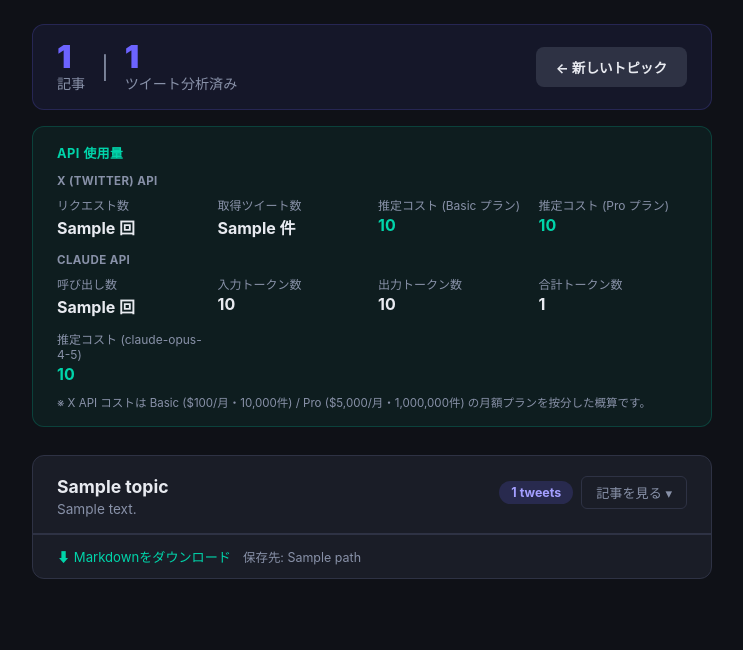
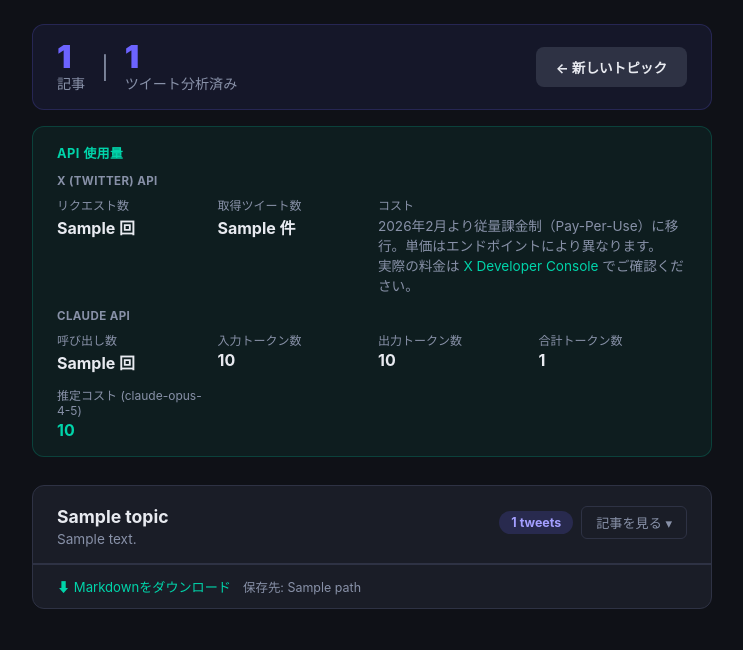
Before and after one commit to wataamee/wata, a Flask app: template templates/results.html in a window 1280 px wide. Shown: the part 190-840 px from the top of the page, without its empty margins (268-1011 px from the left). Before the commit the page ends 769 px from the top, so only its background shows below. Run offline with Flask 3, Linux system fonts and the light colour scheme; the template is opened without the code that fills it: most values are stand-ins (such as "Sample title", 1, 10 or a date in 2020).

Commit message:
Update X API usage display for pay-per-use pricing
X API migrated to Pay-Per-Use in Feb 2026; per-request costs are only
shown in the Developer Console and not publicly documented. Remove
hardcoded Basic/Pro per-tweet estimates and instead show tweet/request
counts with a link to the Developer Console for actual cost.

https://claude.ai/code/session_01Hk6YnRER7bxxJaZgt5K9cm

```diff
--- a/templates/results.html
+++ b/templates/results.html
@@ -220,13 +220,14 @@
       <div class="u-label">取得ツイート数</div>
       <div class="u-value">{{ job.usage.tweets_fetched }} 件</div>
     </div>
-    <div class="usage-item">
-      <div class="u-label">推定コスト (Basic プラン)</div>
-      <div class="u-value cost">{{ job.usage.x_cost_basic }}</div>
-    </div>
-    <div class="usage-item">
-      <div class="u-label">推定コスト (Pro プラン)</div>
-      <div class="u-value cost">{{ job.usage.x_cost_pro }}</div>
+    <div class="usage-item" style="grid-column: span 2;">
+      <div class="u-label">コスト</div>
+      <div class="u-value" style="font-size:0.85rem; font-weight:400; color:var(--muted);">
+        2026年2月より従量課金制（Pay-Per-Use）に移行。単価はエンドポイントにより異なります。<br>
+        実際の料金は
+        <a href="https://developer.x.com" target="_blank" rel="noopener" style="color:var(--accent2);">X Developer Console</a>
+        でご確認ください。
+      </div>
     </div>
   </div>
 
@@ -254,9 +255,6 @@
     </div>
   </div>
 
-  <div class="usage-note">
-    ※ X API コストは Basic ($100/月・10,000件) / Pro ($5,000/月・1,000,000件) の月額プランを按分した概算です。
-  </div>
 </div>
 {% endif %}
 
```
Also changed, not shown: utils/usage.py (+11 -23 lines).
